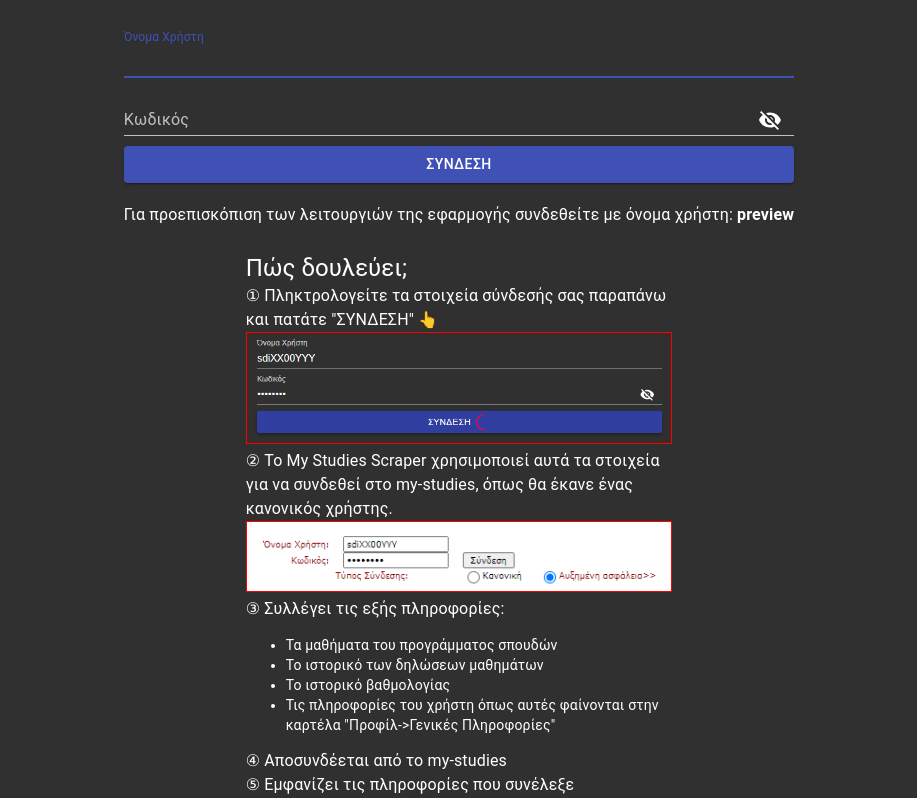
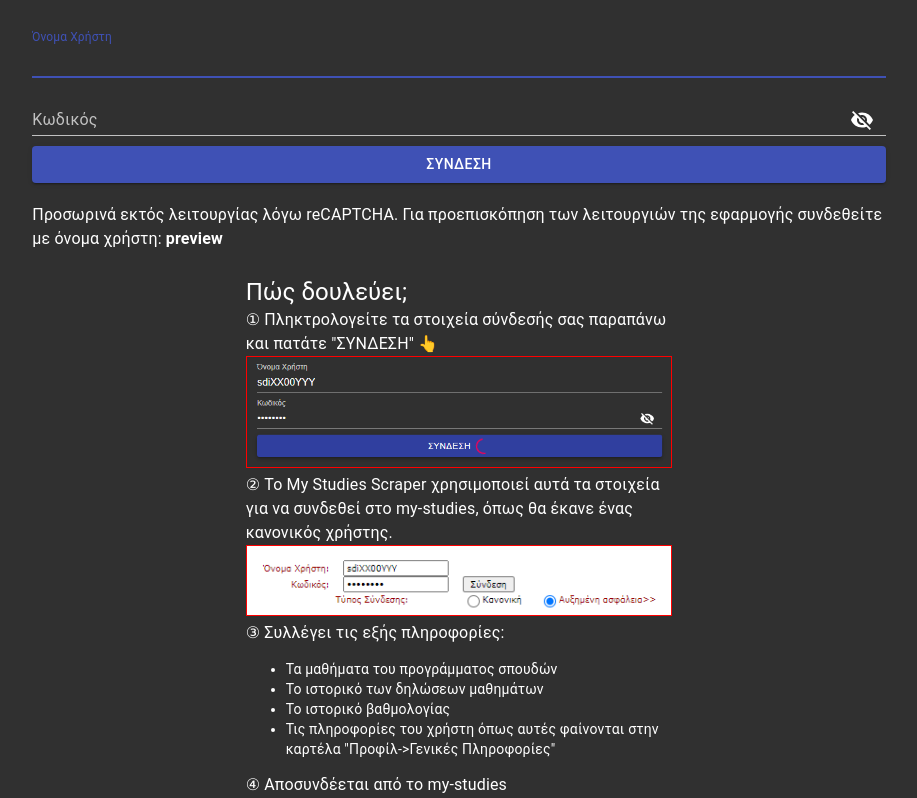
Before and after one commit to dejvidB/MyStudiesScraper, a React (Create React App) app in the folder client/: page / in a window 1280 px wide. Shown: the top 798 px of the page, without its empty margins (181-1098 px from the left). Built offline with nearby package versions, Linux system fonts and the light colour scheme.

Commit message:
Update login page

```diff
--- a/client/src/components/login.js
+++ b/client/src/components/login.js
@@ -136,7 +136,7 @@
                             </Button>
                         </form>
                         <br />
-                        <Typography>Για προεπισκόπιση των λειτουργιών της εφαρμογής συνδεθείτε με όνομα χρήστη: <b>preview</b></Typography>
+                        <Typography>Προσωρινά εκτός λειτουργίας λόγω reCAPTCHA. Για προεπισκόπηση των λειτουργιών της εφαρμογής συνδεθείτε με όνομα χρήστη: <b>preview</b></Typography>
                     </Grid>
                     <Grid item style={{ marginTop: "25px" }} xs={10} sm={8} md={8} lg={4}>
                         <Typography variant="h5">Πώς δουλεύει;</Typography>
```
